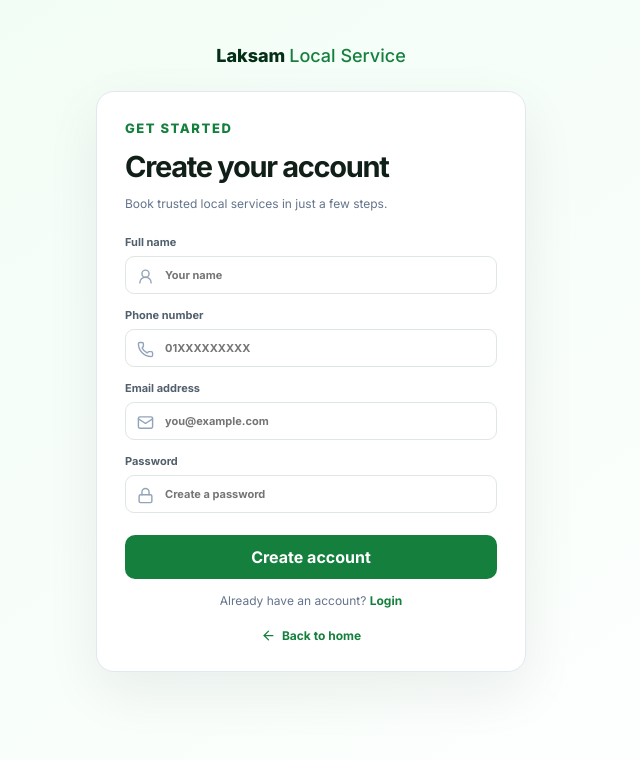
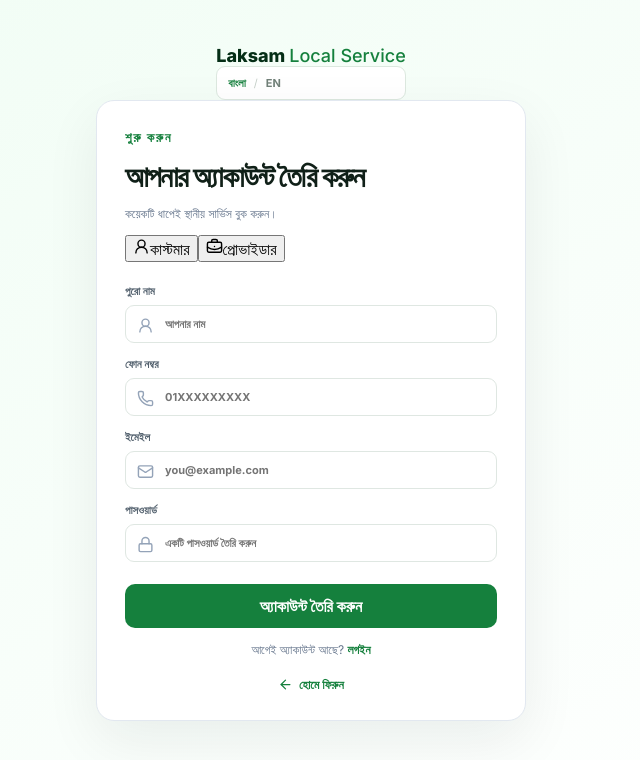
Before and after one commit to mahmudularefinrafi/Laksam-Local-Service, a Next.js app: page /register in a window 1280 px wide. Shown: the top 760 px of the page, without its empty margins (329-969 px from the left). Built offline with nearby package versions, Linux system fonts and the light colour scheme.

Commit message:
Add bilingual registration role selection

```diff
--- a/app/register/page.tsx
+++ b/app/register/page.tsx
@@ -1,7 +1,36 @@
+"use client";
+
 import Link from "next/link";
-import { ArrowLeft, Mail, Lock, Phone, UserRound } from "lucide-react";
+import { useState } from "react";
+import { ArrowLeft, Mail, Lock, Phone, UserRound, BriefcaseBusiness } from "lucide-react";
+import LanguageToggle, { Language } from "../components/LanguageToggle";
 import "../globals.css";
 
 export default function RegisterPage() {
-  return <main className="auth-page"><Link className="auth-brand" href="/">Laksam <span>Local Service</span></Link><div className="auth-card"><p className="eyebrow">GET STARTED</p><h1>Create your account</h1><p>Book trusted local services in just a few steps.</p><form><label>Full name<div className="input-icon"><UserRound size={17}/><input placeholder="Your name"/></div></label><label>Phone number<div className="input-icon"><Phone size={17}/><input placeholder="01XXXXXXXXX"/></div></label><label>Email address<div className="input-icon"><Mail size={17}/><input type="email" placeholder="you@example.com"/></div></label><label>Password<div className="input-icon"><Lock size={17}/><input type="password" placeholder="Create a password"/></div></label><button className="primary-btn" type="button">Create account</button></form><p className="auth-switch">Already have an account? <Link href="/login">Login</Link></p><Link className="back-link auth-back" href="/"><ArrowLeft size={15}/> Back to home</Link></div></main>;
+  const [language, setLanguage] = useState<Language>("bn");
+  const [role, setRole] = useState<"customer" | "provider">("customer");
+  const [submitted, setSubmitted] = useState(false);
+  const bn = language === "bn";
+
+  return <main className="auth-page">
+    <div className="auth-topbar"><Link className="auth-brand" href="/">Laksam <span>Local Service</span></Link><LanguageToggle onChange={setLanguage}/></div>
+    <div className="auth-card">
+      <p className="eyebrow">{bn ? "শুরু করুন" : "GET STARTED"}</p>
+      <h1>{bn ? "আপনার অ্যাকাউন্ট তৈরি করুন" : "Create your account"}</h1>
+      <p>{bn ? "কয়েকটি ধাপেই স্থানীয় সার্ভিস বুক করুন।" : "Book trusted local services in just a few steps."}</p>
+      <div className="role-switch">
+        <button type="button" className={role === "customer" ? "active" : ""} onClick={() => setRole("customer")}><UserRound size={17}/>{bn ? "কাস্টমার" : "Customer"}</button>
+        <button type="button" className={role === "provider" ? "active" : ""} onClick={() => setRole("provider")}><BriefcaseBusiness size={17}/>{bn ? "প্রোভাইডার" : "Provider"}</button>
+      </div>
+      {role === "provider" ? <div className="auth-success">{bn ? "প্রোভাইডার হিসেবে যোগ দিতে নিচের বাটনে ক্লিক করুন।" : "Continue below to register as a service provider."}<Link className="secondary-btn" href="/provider"><BriefcaseBusiness size={17}/> {bn ? "Provider Registration" : "Provider Registration"}</Link></div> : submitted ? <div className="auth-success">{bn ? "রেজিস্ট্রেশন তথ্য গ্রহণ করা হয়েছে। Backend সংযোগ হলে এখান থেকেই account তৈরি হবে।" : "Registration details received. Account creation will connect here when the backend is added."}</div> : <form onSubmit={(e) => { e.preventDefault(); setSubmitted(true); }}>
+        <label>{bn ? "পুরো নাম" : "Full name"}<div className="input-icon"><UserRound size={17}/><input required placeholder={bn ? "আপনার নাম" : "Your name"}/></div></label>
+        <label>{bn ? "ফোন নম্বর" : "Phone number"}<div className="input-icon"><Phone size={17}/><input required placeholder="01XXXXXXXXX"/></div></label>
+        <label>{bn ? "ইমেইল" : "Email address"}<div className="input-icon"><Mail size={17}/><input required type="email" placeholder="you@example.com"/></div></label>
+        <label>{bn ? "পাসওয়ার্ড" : "Password"}<div className="input-icon"><Lock size={17}/><input required type="password" placeholder={bn ? "একটি পাসওয়ার্ড তৈরি করুন" : "Create a password"}/></div></label>
+        <button className="primary-btn" type="submit">{bn ? "অ্যাকাউন্ট তৈরি করুন" : "Create account"}</button>
+      </form>}
+      <p className="auth-switch">{bn ? "আগেই অ্যাকাউন্ট আছে?" : "Already have an account?"} <Link href="/login">{bn ? "লগইন" : "Login"}</Link></p>
+      <Link className="back-link auth-back" href="/"><ArrowLeft size={15}/> {bn ? "হোমে ফিরুন" : "Back to home"}</Link>
+    </div>
+  </main>;
 }
```
